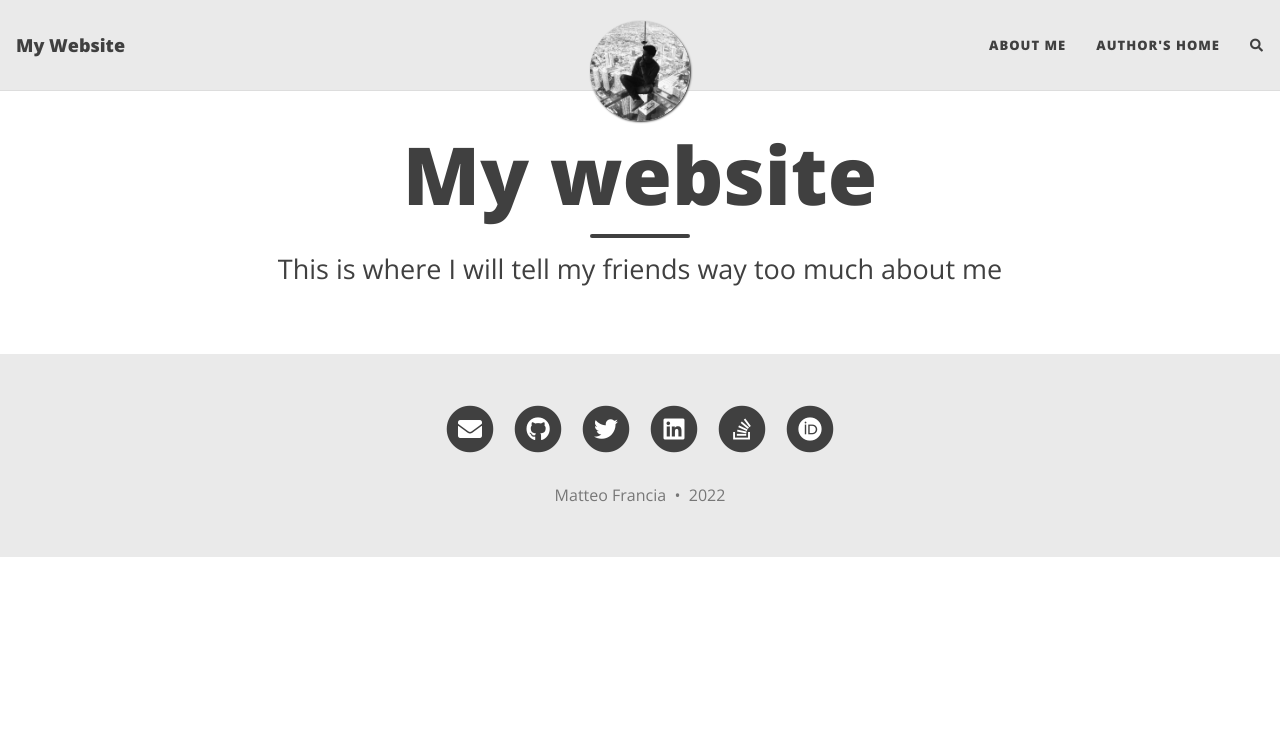
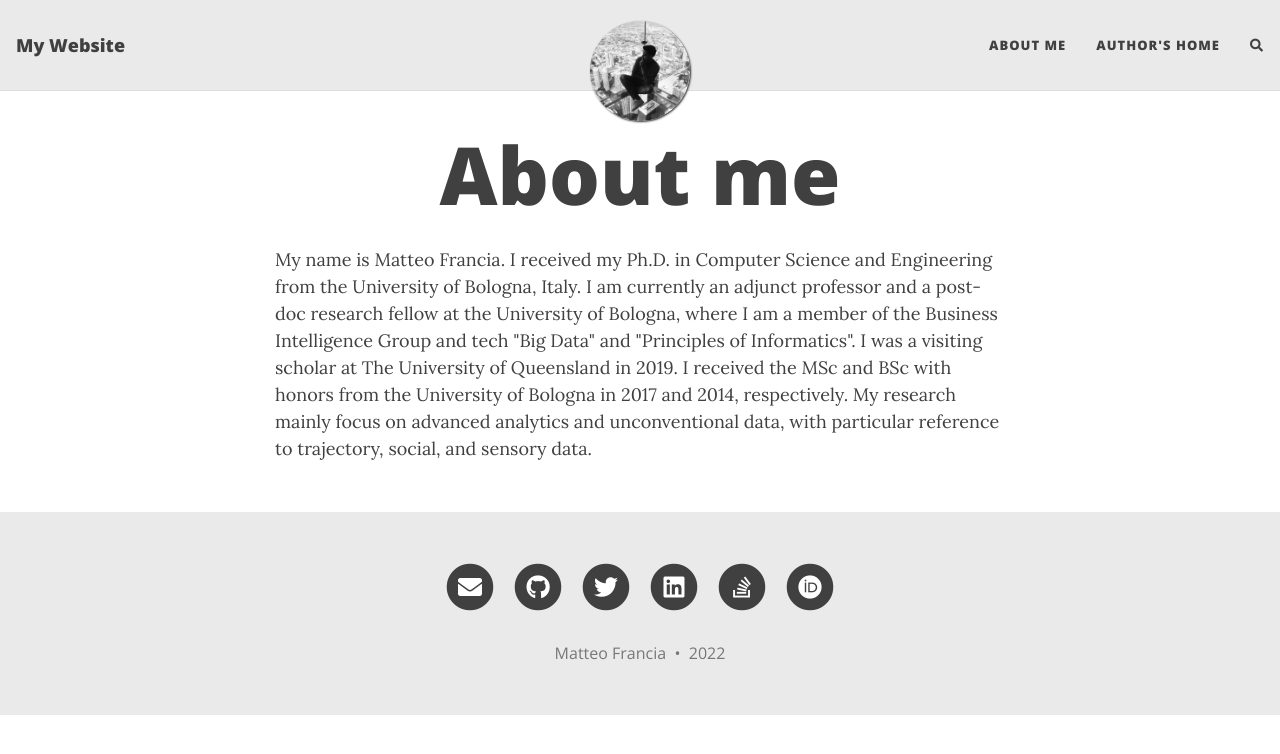
Before and after one commit to w4bo/w4bo.github.io, a Jekyll site: the page built from index.html, in a window 1280 px wide. Shown: the top 754 px of the page. Built offline with Jekyll 4.4.1, drawn with Linux system fonts in a browser that asks for light colours; nearby versions of some CDN libraries; the list of posts is cut into pages by our own code; comment, search, counter and statistics services are not loaded.

```diff
--- a/index.html
+++ b/index.html
@@ -1,5 +1,14 @@
 ---
-layout: home
-title: My website
-subtitle: This is where I will tell my friends way too much about me
+layout: page
+title: About me
+subtitle:
 ---
+
+My name is Matteo Francia.
+
+
+I received my Ph.D. in Computer Science and Engineering from the University of Bologna, Italy.
+I am currently an adjunct professor and a post-doc research fellow at the University of Bologna, where I am a member of the Business Intelligence Group and tech "Big Data" and "Principles of Informatics".
+I was a visiting scholar at The University of Queensland in 2019.
+I received the MSc and BSc with honors from the University of Bologna in 2017 and 2014, respectively.
+My research mainly focus on advanced analytics and unconventional data, with particular reference to trajectory, social, and sensory data.
```
Also changed, not shown: 1 other file.
